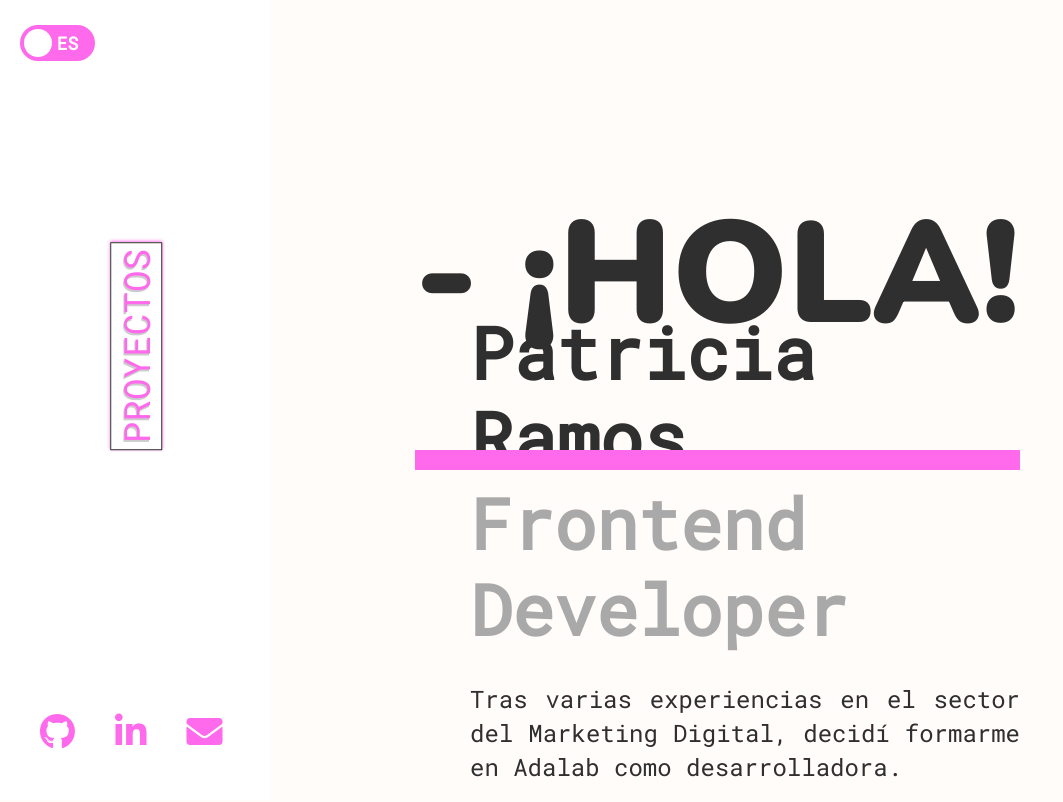
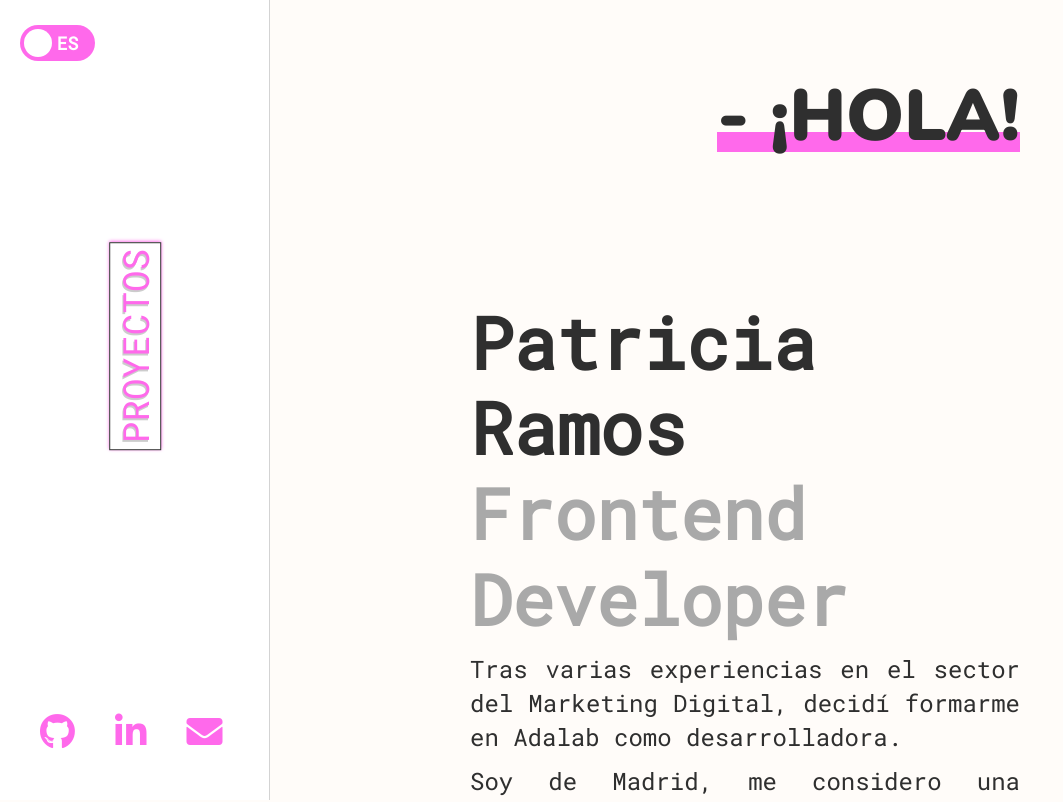
Before and after one commit to patriciaramosf/patriciaramos, a React (Create React App) app: page /#/ in a window 1280 px wide. Shown: the top 802 px of the page, without its empty margins (0-1063 px from the left). Built offline with nearby package versions, Linux system fonts and the light colour scheme.

Commit message:
si reset

```diff
--- a/src/stylesheets/App.scss
+++ b/src/stylesheets/App.scss
@@ -1,5 +1,5 @@
 @import './core/variables';
-/* @import './base/reset.scss'; */
+@import './base/reset.scss';
 @import './core/mixins';
 @import './components/button';
 @import './layouts/Aside.scss';
```
